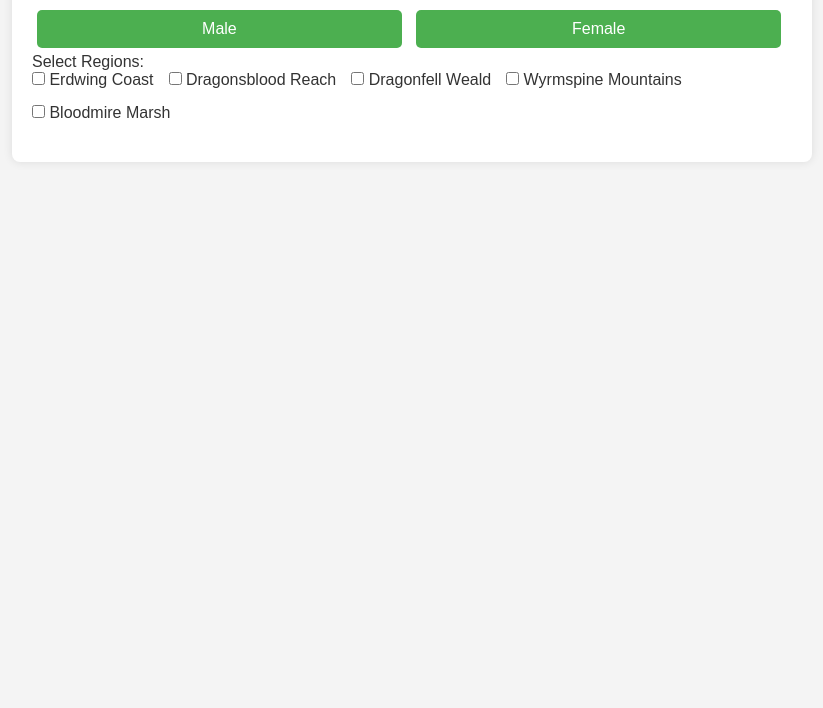
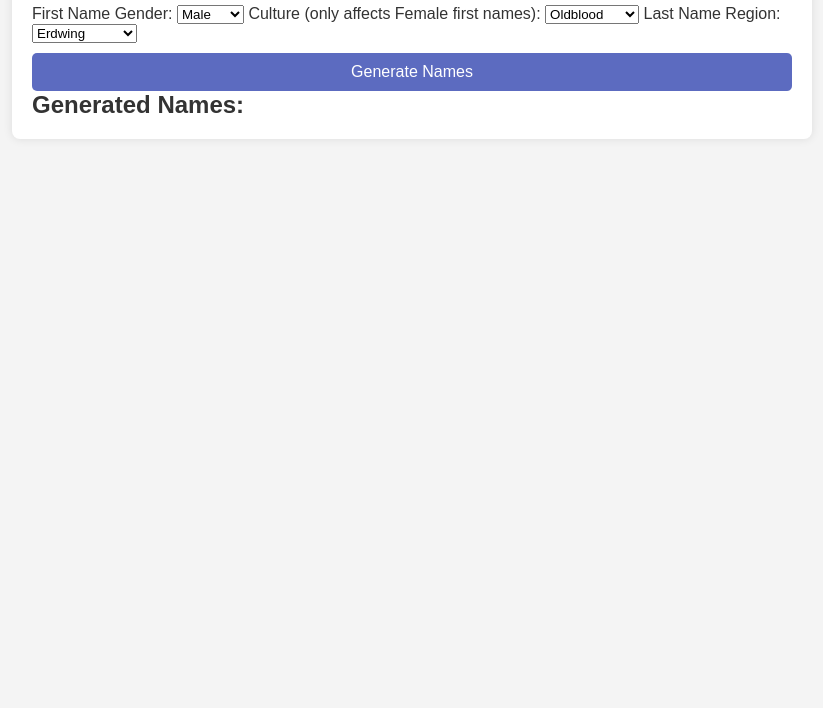
Before and after one commit to Grisanne/Grisanne.github.io, a plain HTML site: page index.html in a window 1280 px wide. Shown: the part 92-800 px from the top of the page, without its empty margins (228-1051 px from the left). Drawn offline with Linux system fonts and the light colour scheme.

Commit message:
Update index.html

```diff
--- a/index.html
+++ b/index.html
@@ -3,31 +3,44 @@
 <head>
   <meta charset="UTF-8">
   <meta name="viewport" content="width=device-width, initial-scale=1.0">
-    <title>Name Generator</title>
+  <title>Random Name Generator</title>
   <link rel="stylesheet" href="styles.css">
 </head>
 <body>
   <div class="container">
     <h1>Thalmorren Name Generator</h1>
 
-        <!-- Gender Buttons -->
-        <button class="genderButton" id="maleButton">Male</button>
-        <button class="genderButton" id="femaleButton">Female</button>
+    <label for="first-name-gender">First Name Gender:</label>
+    <select id="first-name-gender">
+      <option value="Male">Male</option>
+      <option value="Female">Female</option>
+      <option value="Mixed">Mixed</option>
+    </select>
 
-        <!-- Region Checkboxes -->
-        <div>
-            <p>Select Regions:</p>
-            <div id="checkboxContainer">
-                <label><input type="checkbox" id="region1" value="region1"> Erdwing Coast</label>
-                <label><input type="checkbox" id="region2" value="region2"> Dragonsblood Reach</label>
-                <label><input type="checkbox" id="region3" value="region3"> Dragonfell Weald</label>
-                <label><input type="checkbox" id="region4" value="region4"> Wyrmspine Mountains</label>
-                <label><input type="checkbox" id="region5" value="region5"> Bloodmire Marsh</label>
+    <label for="culture">Culture (only affects Female first names):</label>
+    <select id="culture">
+      <option value="Oldblood">Oldblood</option>
+      <option value="Blessed">Blessed</option>
+      <option value="Wyrmbound">Wyrmbound</option>
+      <option value="All">All</option>
+    </select>
+
+    <label for="region">Last Name Region:</label>
+    <select id="region">
+      <option value="Erdwing">Erdwing</option>
+      <option value="Dragonfell">Dragonfell</option>
+      <option value="Dragonsblood">Dragonsblood</option>
+      <option value="Wyrmspine">Wyrmspine</option>
+      <option value="Bloodmire">Bloodmire</option>
+      <option value="All">All Regions</option>
+    </select>
+
+    <button onclick="generateNames()">Generate Names</button>
+
+    <div id="name-results">
+      <h2>Generated Names:</h2>
+      <ul id="names-list"></ul>
     </div>
-        </div>
-
-        <!-- Results Display -->
-        <div id="results"></div>
   </div>
 
   <script src="script.js"></script>
```
Lines whose indentation alone changed are shown as unchanged.
